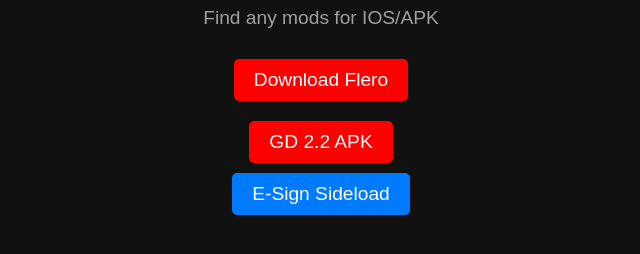
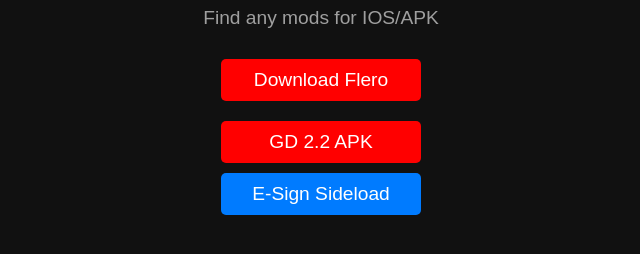
Before and after one commit to sigmarizzvoidance/GeometryModMenus, a plain HTML site: page index.html in a window 1280 px wide. Shown: the part 322-576 px from the top of the page, without its empty margins (319-959 px from the left). Drawn offline with Linux system fonts and the light colour scheme.

Commit message:
Update styles.css

```diff
--- a/styles.css
+++ b/styles.css
@@ -43,6 +43,8 @@ p {
     margin-top: 20px;
     border-radius: 5px;
     transition: background-color 0.3s ease;
+    width: 200px;  /* Ensure button has some width */
+    text-align: center; /* Align text in the middle */
 }
 
 /* Hover effect for red button */
@@ -60,3 +62,8 @@ p {
 .blue-btn:hover {
     background-color: #0056b3; /* Darker blue on hover */
 }
+
+/* Ensure buttons are shown properly */
+button {
+    display: inline-block;  /* Make sure buttons are displayed as inline elements */
+}
```
